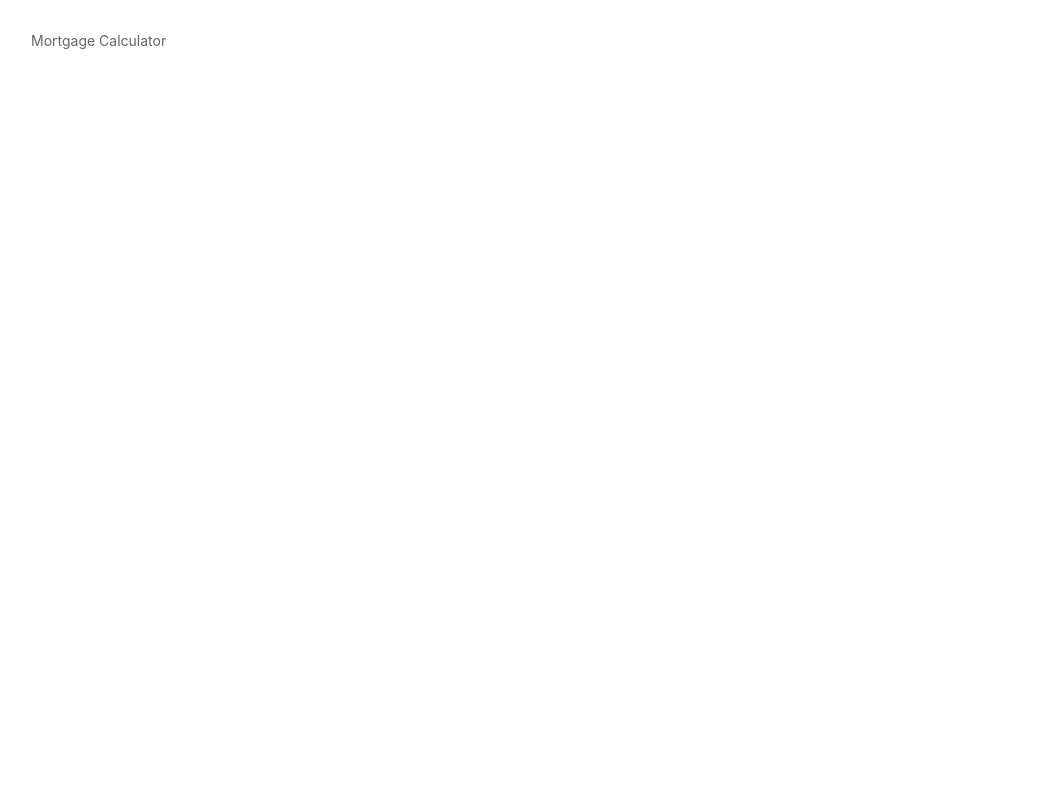
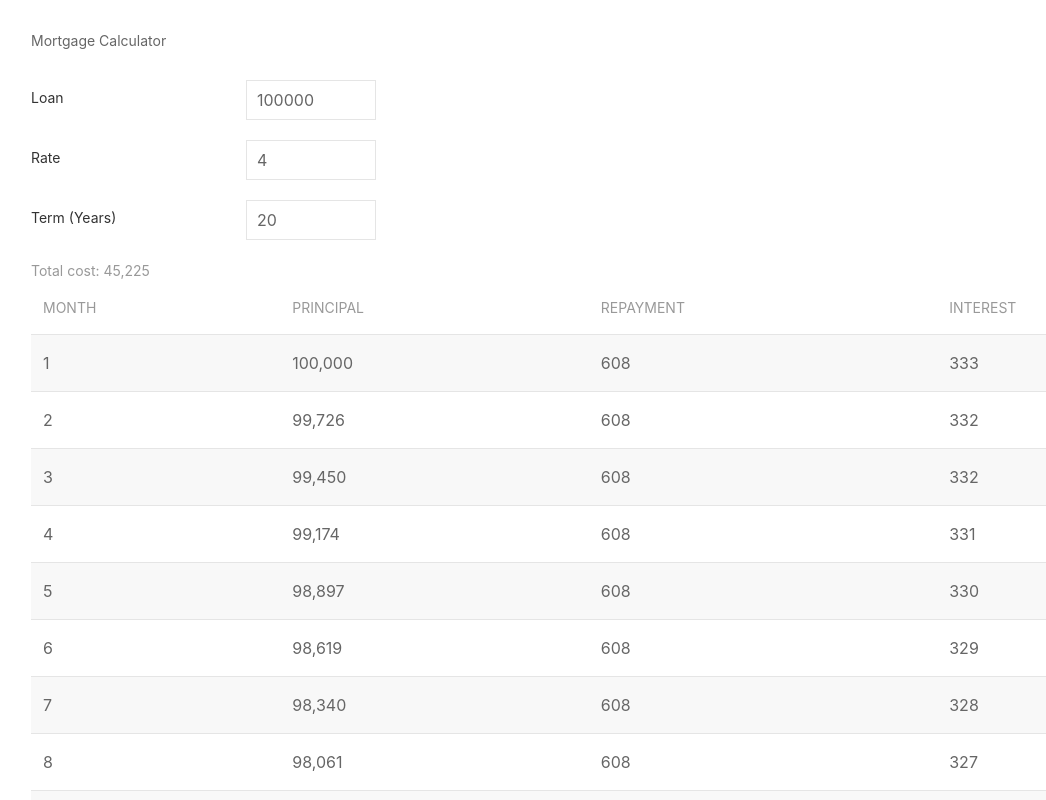
Before and after one commit to jbrunton/mortgage-calc, a React (Vite) app: page / in a window 1280 px wide. Shown: the top 800 px of the page, without its empty margins (9-1055 px from the left). Built offline with nearby package versions, Linux system fonts and the light colour scheme.

Commit message:
feat: basic calculator

```diff
--- a/package.json
+++ b/package.json
@@ -12,6 +12,7 @@
   "dependencies": {
     "react": "^18.2.0",
     "react-dom": "^18.2.0",
+    "react-intl": "^6.2.1",
     "uikit": "^3.15.12"
   },
   "devDependencies": {
--- a/src/App.tsx
+++ b/src/App.tsx
@@ -1,13 +1,140 @@
+import { useEffect, useState } from "react";
+import { FormattedNumber } from "react-intl";
+import { Input } from "./components/Input";
+
+type Params = {
+  loan: number;
+  rate: number;
+  term: number;
+};
+
+type Repayment = {
+  month: number;
+  principal: number;
+  monthlyRepayment: number;
+  monthlyInterest: number;
+  cumulativeInterest: number;
+};
+
+type RepaymentsSummary = {
+  repayments: Repayment[];
+  totalCost: number;
+};
+
+const calculateRepayments = ({
+  loan,
+  rate,
+  term,
+}: Params): RepaymentsSummary => {
+  let principal = loan;
+  let month = 0;
+  let cumulativeInterest = 0;
+
+  const monthlyRate = rate / 100 / 12;
+
+  const repayments: Repayment[] = [];
+
+  while (principal > 0.01) {
+    ++month;
+
+    const remainingTerm = term * 12 - month;
+
+    const ln = Math.pow(1 + monthlyRate, remainingTerm);
+    const monthlyRepayment = principal / ((1 - 1 / ln) / monthlyRate);
+
+    const monthlyInterest = principal * monthlyRate;
+    cumulativeInterest += monthlyInterest;
+
+    repayments.push({
+      month,
+      principal,
+      monthlyRepayment,
+      monthlyInterest,
+      cumulativeInterest,
+    });
+
+    principal -= monthlyRepayment - monthlyInterest;
+  }
+
+  return {
+    repayments,
+    totalCost: cumulativeInterest,
+  };
+};
+
 function App() {
+  const [loan, setLoan] = useState(100_000);
+  const [rate, setRate] = useState(4);
+  const [term, setTerm] = useState(20);
+  const [summary, setSummary] = useState<RepaymentsSummary>();
+
+  useEffect(() => {
+    const summary = calculateRepayments({ loan, rate, term });
+    setSummary(summary);
+  }, [loan, rate, term]);
+
   return (
     <div className="App uk-container">
-      <div className="uk-navbar-container uk-navbar-transparent" uk-navbar>
-          <div className="uk-navbar-left">
-              <div className="uk-navbar-item">Mortgage Calculator</div>
-          </div>
+      <div className="uk-navbar-container uk-navbar-transparent">
+        <div className="uk-navbar-left">
+          <div className="uk-navbar-item">Mortgage Calculator</div>
+        </div>
       </div>
+
+      <form className="uk-form-horizontal">
+        <Input id="loan" label="Loan" value={loan} onChange={setLoan} />
+        <Input id="rate" label="Rate" value={rate} onChange={setRate} />
+        <Input id="term" label="Term (Years)" value={term} onChange={setTerm} />
+      </form>
+
+      <table className="uk-table uk-table-striped">
+        <caption>
+          {summary && (
+            <span>
+              Total cost:{" "}
+              <FormattedNumber
+                value={summary.totalCost}
+                maximumFractionDigits={0}
+              />
+            </span>
+          )}
+        </caption>
+        <thead>
+          <tr>
+            <th>Month</th>
+            <th>Principal</th>
+            <th>Repayment</th>
+            <th>Interest</th>
+          </tr>
+        </thead>
+        <tbody>
+          {summary?.repayments.map((row) => (
+            <tr key={row.month}>
+              <td>{row.month}</td>
+              <td>
+                <FormattedNumber
+                  value={row.principal}
+                  maximumFractionDigits={0}
+                />
+              </td>
+              <td>
+                <FormattedNumber
+                  value={row.monthlyRepayment}
+                  maximumFractionDigits={0}
+                />
+              </td>
+              <td>
+                <FormattedNumber
+                  value={row.monthlyInterest}
+                  maximumFractionDigits={0}
+                />
+              </td>
+            </tr>
+          ))}
+        </tbody>
+      </table>
     </div>
-  )
+  );
 }
 
-export default App
+export default App;
--- /dev/null
+++ b/src/components/Input.tsx
@@ -0,0 +1,27 @@
+import React from "react";
+
+type InputProps = {
+  id: string;
+  label: string;
+  value: number;
+  onChange: (value: number) => void;
+};
+
+export const Input: React.FC<InputProps> = ({ id, label, value, onChange }) => {
+  return (
+    <div className="uk-margin">
+      <label className="uk-form-label" htmlFor={id}>
+        {label}
+      </label>
+      <div className="uk-form-controls">
+        <input
+          className="uk-input uk-form-width-small"
+          id={id}
+          type="text"
+          onChange={(e) => onChange(parseFloat(e.target.value))}
+          value={value}
+        />
+      </div>
+    </div>
+  );
+};
--- a/src/main.tsx
+++ b/src/main.tsx
@@ -1,11 +1,14 @@
 import React from 'react'
 import ReactDOM from 'react-dom/client'
+import { IntlProvider } from 'react-intl';
 import 'uikit/dist/css/uikit.min.css';
 import 'uikit/dist/js/uikit.min.js';
 import App from './App'
 
 ReactDOM.createRoot(document.getElementById('root') as HTMLElement).render(
   <React.StrictMode>
-    <App />
+    <IntlProvider locale={'en'}>
+      <App />
+    </IntlProvider>
   </React.StrictMode>
 )
```
Also changed, not shown: 1 other file (tests, documents, lock files or other folders).
